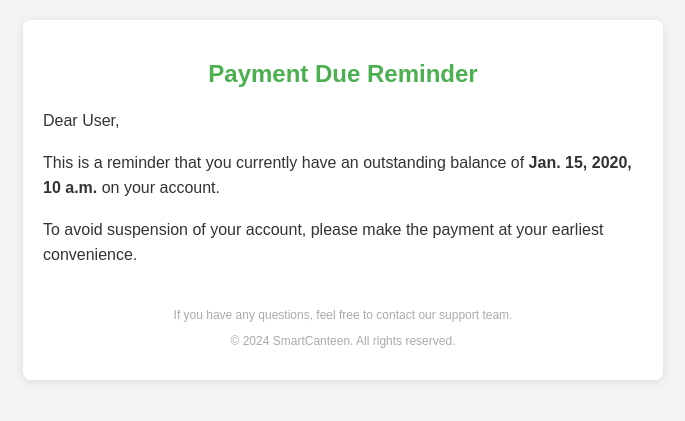
After one commit to alanandrewvarghese/SmartCanteen, a Django app: template customer/templates/khatta_due.html in a window 1280 px wide. The commit adds this page. Shown: the top 421 px of the page, without its empty margins (297-982 px from the left). Run offline with Django 5.2, Linux system fonts and the light colour scheme; the template is opened without the code that fills it: most values are stand-ins (such as "Sample title", 1, 10 or a date in 2020).

Commit message:
Update Khatta Due Email, Validation

```diff
--- /dev/null
+++ b/customer/templates/khatta_due.html
@@ -0,0 +1,67 @@
+<!DOCTYPE html>
+<html lang="en">
+<head>
+  <meta charset="UTF-8">
+  <meta name="viewport" content="width=device-width, initial-scale=1.0">
+  <title>Payment Due Reminder</title>
+  <style>
+    body {
+      font-family: Arial, sans-serif;
+      background-color: #f4f4f4;
+      color: #333;
+      margin: 0;
+      padding: 0;
+    }
+    .container {
+      max-width: 600px;
+      margin: 20px auto;
+      background-color: #fff;
+      padding: 20px;
+      border-radius: 8px;
+      box-shadow: 0 2px 10px rgba(0, 0, 0, 0.1);
+    }
+    .header {
+      text-align: center;
+      color: #4CAF50;
+    }
+    .content {
+      margin-top: 20px;
+      font-size: 16px;
+      line-height: 1.6;
+    }
+    .button {
+      display: inline-block;
+      background-color: #4CAF50;
+      color: #fff;
+      padding: 10px 20px;
+      text-decoration: none;
+      border-radius: 5px;
+      margin-top: 20px;
+    }
+    .footer {
+      text-align: center;
+      font-size: 12px;
+      color: #aaa;
+      margin-top: 40px;
+    }
+  </style>
+</head>
+<body>
+
+  <div class="container">
+    <div class="header">
+      <h2>Payment Due Reminder</h2>
+    </div>
+    <div class="content">
+      <p>Dear User,</p>
+      <p>This is a reminder that you currently have an outstanding balance of <strong>{{payment_due}}</strong> on your account.</p>
+      <p>To avoid suspension of your account, please make the payment at your earliest convenience.</p>
+    </div>
+    <div class="footer">
+      <p>If you have any questions, feel free to contact our support team.</p>
+      <p>&copy; 2024 SmartCanteen. All rights reserved.</p>
+    </div>
+  </div>
+
+</body>
+</html>
```
Also changed, not shown: customer/helper.py (added, +43 -0 lines), customer/templates/view_cart.html (+12 -0 lines), customer/views.py (+57 -32 lines).
